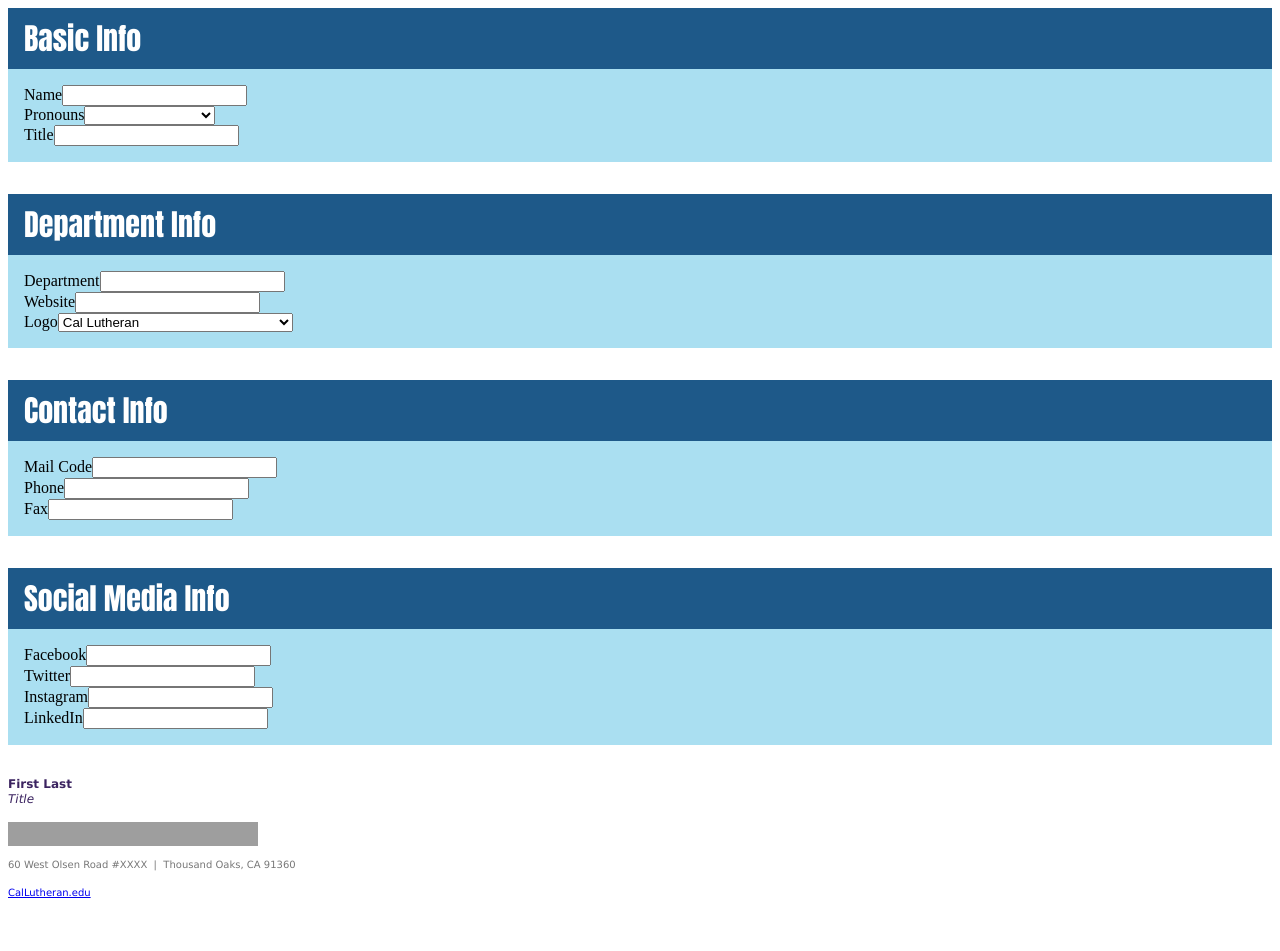
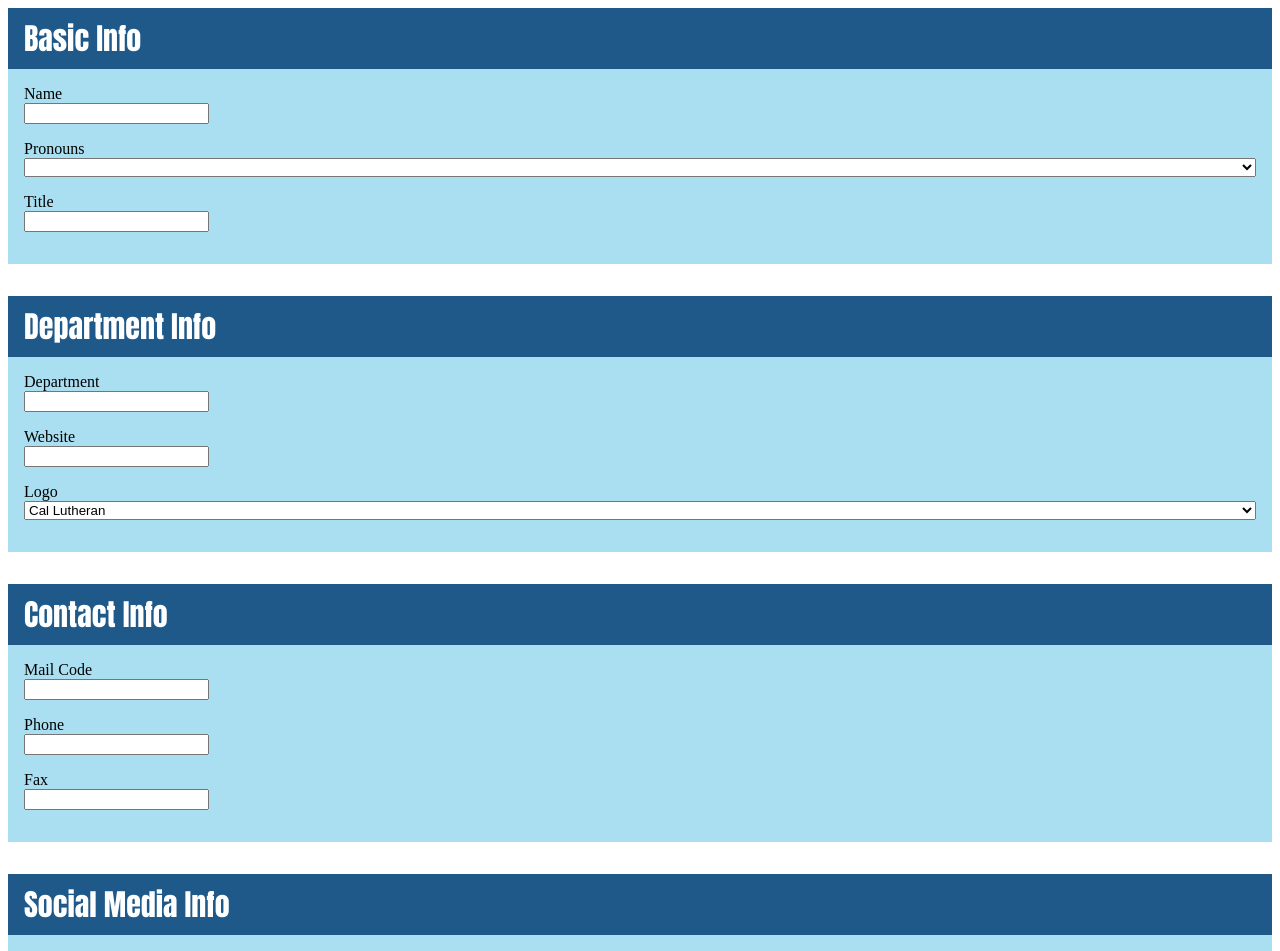
Before and after one commit to cal-lutheran-web/email-signature-maker, a Vue app: page / in a window 1280 px wide. Shown: the top 951 px of the page. Before the commit the page ends 800 px from the top, so only its background shows below. Built offline with nearby package versions, Linux system fonts and the light colour scheme; grey boxes are pictures that could not be loaded; the HTML template or start-up script is replaced by a standard one.

Commit message:
added social media icons

```diff
--- a/src/components/FormFields.vue
+++ b/src/components/FormFields.vue
@@ -5,7 +5,7 @@
 
 			<div class="form-item">
 				<label for="name">Name</label>
-				<input v-model="formData.name" type="text" required />
+				<input v-model="formData.name" type="text" />
 			</div>
 
 			<div class="form-item">
@@ -26,7 +26,7 @@
 
 			<div class="form-item">
 				<label for="title">Title</label>
-				<input v-model="formData.title" type="text" required />
+				<input v-model="formData.title" type="text" />
 			</div>
 
 		</fieldset>
@@ -81,24 +81,29 @@
 		<fieldset name="social-media-info">
 			<legend>Social Media Info</legend>
 
-			<div class="form-item">
-				<label for="facebook">Facebook</label>
-				<input v-model="formData.facebook" type="text" />
+			<div class="form-item form-item-inline">
+				<label for="social-media">Show Social Media Icons</label>
+				<input id="social-media" type="checkbox" v-model="formData.social_media_display" />
 			</div>
 
-			<div class="form-item">
-				<label for="twitter">Twitter</label>
-				<input v-model="formData.twitter" type="text" />
+			<div class="form-item" v-if="formData.social_media_display">
+				<label for="facebook">Facebook</label>
+				<input v-model="formData.social_media.facebook" type="text" />
 			</div>
 
-			<div class="form-item">
-				<label for="instagram">Instagram</label>
-				<input v-model="formData.instagram" type="text" />
+			<div class="form-item" v-if="formData.social_media_display">
+				<label for="twitter">Twitter</label>
+				<input v-model="formData.social_media.twitter" type="text" />
 			</div>
 
-			<div class="form-item">
-				<label for="linkedin">LinkedIn</label>
-				<input v-model="formData.linkedin" type="text" />
+			<div class="form-item" v-if="formData.social_media_display">
+				<label for="instagram">Instagram</label>
+				<input v-model="formData.social_media.instagram" type="text" />
+			</div>
+
+			<div class="form-item" v-if="formData.social_media_display">
+				<label for="youtube">YouTube</label>
+				<input v-model="formData.social_media.youtube" type="text" />
 			</div>
 
 
@@ -112,6 +117,11 @@
 	export default {
 		name: "FormFields",
 		props: ["formData"],
+		data() {
+			return {
+				social_media_display: false
+			};
+		},
 		watch: {
 			"formData.pronouns": function(data) {
 				if (data == "custom") {
@@ -128,6 +138,28 @@
 </script>
 
 <style>
+	.form-item {
+		margin-bottom: 1rem;
+	}
+
+	.form-item label {
+		display: block;
+	}
+
+	.form-item select {
+		width: 100%;
+	}
+
+	.form-item-inline {
+		display: flex;
+	}
+
+	.form-item-inline label {
+		display: inline-block;
+		margin-left: 1ch;
+		order: 2;
+	}
+
 	fieldset {
 		border: 0;
 		margin: 0 0 2rem 0;
--- a/src/components/Sig.vue
+++ b/src/components/Sig.vue
@@ -22,26 +22,28 @@
 			width="250"
 			:height="this.logo_h ? this.logo_h : 24"
 		/>
-		<p
-			style="padding: 0; font-size: 10px; line-height: 14px; font-family: Verdana; color: #777777; margin: 8px 0 0 0;"
-		>
-			60 West Olsen Road #{{
-				formData.mail_code ? formData.mail_code : "XXXX"
-			}}
-			&nbsp;|&nbsp; Thousand Oaks, CA 91360
-			<br />
-			<span v-if="formData.phone"
-				>Phone: (805) 493-{{
-					formData.phone ? formData.phone : "XXXX"
-				}}</span
-			>
-			<span v-if="formData.fax"
-				>&nbsp;|&nbsp; Fax: (805) 493-{{
-					formData.fax ? formData.fax : "XXXX"
-				}}</span
-			>
+		<p style="padding: 0; font-size: 10px; line-height: 14px; font-family: Verdana; color: #777777; margin: 8px 0 0 0;" >
+			60 West Olsen Road <span v-if="formData.mail_code">#{{ formData.mail_code }}</span>&nbsp;|&nbsp; Thousand Oaks, CA 91360
+			<br v-if="formData.phone || formData.fax" />
+			<span v-if="formData.phone">Phone: (805) 493-{{ formData.phone ? formData.phone : "XXXX" }}</span>
+			<span v-if="formData.fax">&nbsp;|&nbsp; Fax: (805) 493-{{ formData.fax ? formData.fax : "XXXX" }}</span>
 			<br />
 			<a href="https://www.callutheran.edu">CalLutheran.edu</a>
+		</p>
+
+		<p v-if="formData.social_media_display">
+			<a :href="formData.social_media.facebook">
+				<img src="https://www.callutheran.edu/offices/marketing/brand/email/images/facebook.png" width="24" height="24" />
+			</a>
+			<a :href="formData.social_media.instagram">
+				<img src="https://www.callutheran.edu/offices/marketing/brand/email/images/instagram.png" width="24" height="24" />
+			</a>
+			<a :href="formData.social_media.twitter">
+				<img src="https://www.callutheran.edu/offices/marketing/brand/email/images/twitter.png" width="24" height="24" />
+			</a>
+			<a :href="formData.social_media.youtube">
+				<img src="https://www.callutheran.edu/offices/marketing/brand/email/images/youtube.png" width="24" height="24" />
+			</a>
 		</p>
 	</div>
 </template>
@@ -54,20 +56,20 @@
 		props: ["formData"],
 		data() {
 			return {
-				logo_w: '',
-				logo_h: ''
-			}
+				logo_w: "",
+				logo_h: ""
+			};
 		},
 		watch: {
-			'formData.logo': function(data){
+			"formData.logo": function(data) {
 				var $this = this;
 				var img = new Image();
 				img.src = this.formData.logos[this.formData.logo];
 				img.onload = function() {
-					console.log(this.width,this.height);
+					console.log(this.width, this.height);
 					$this.logo_w = this.width;
 					$this.logo_h = this.height;
-				}
+				};
 			}
 		}
 	};
```
